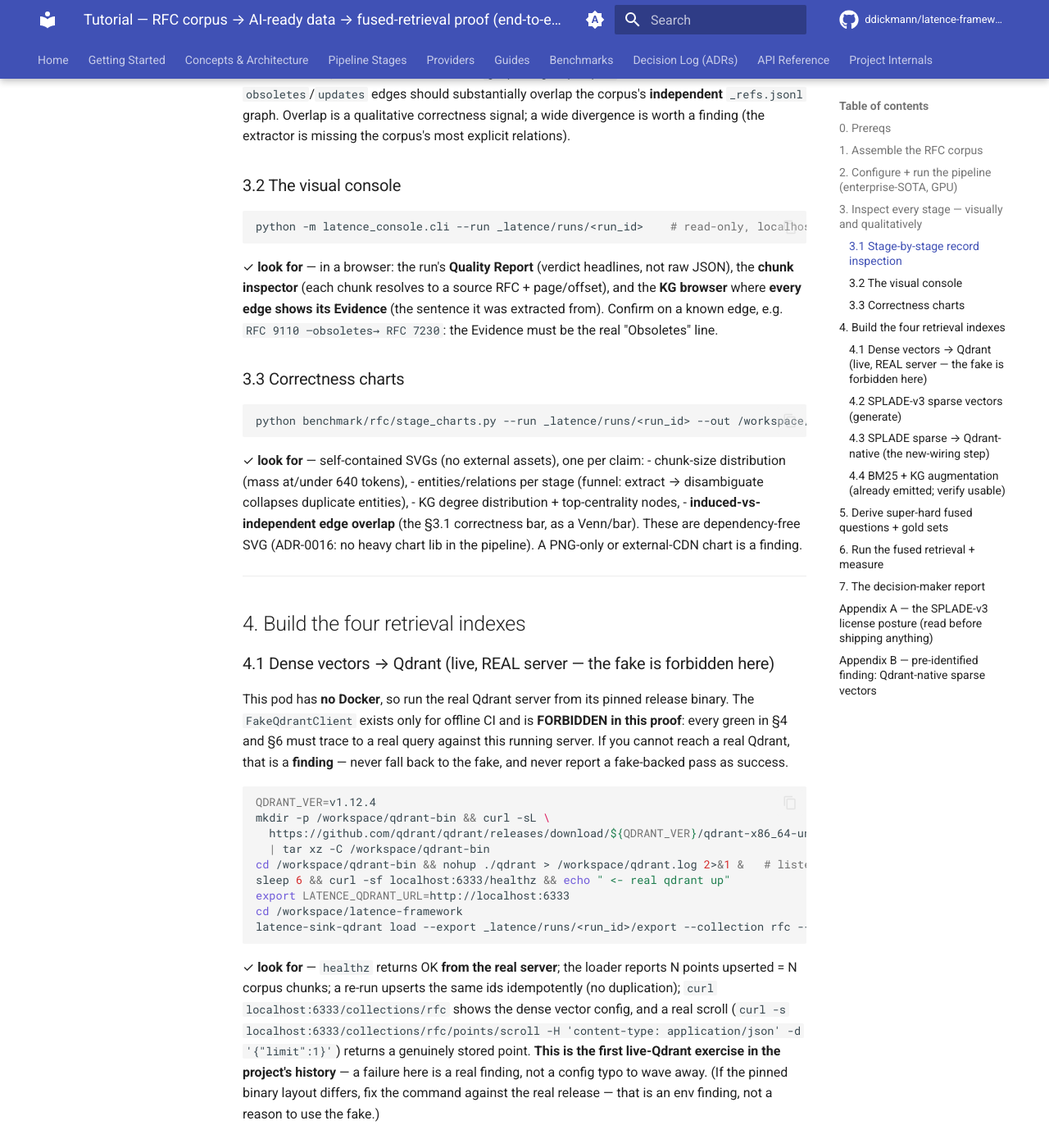
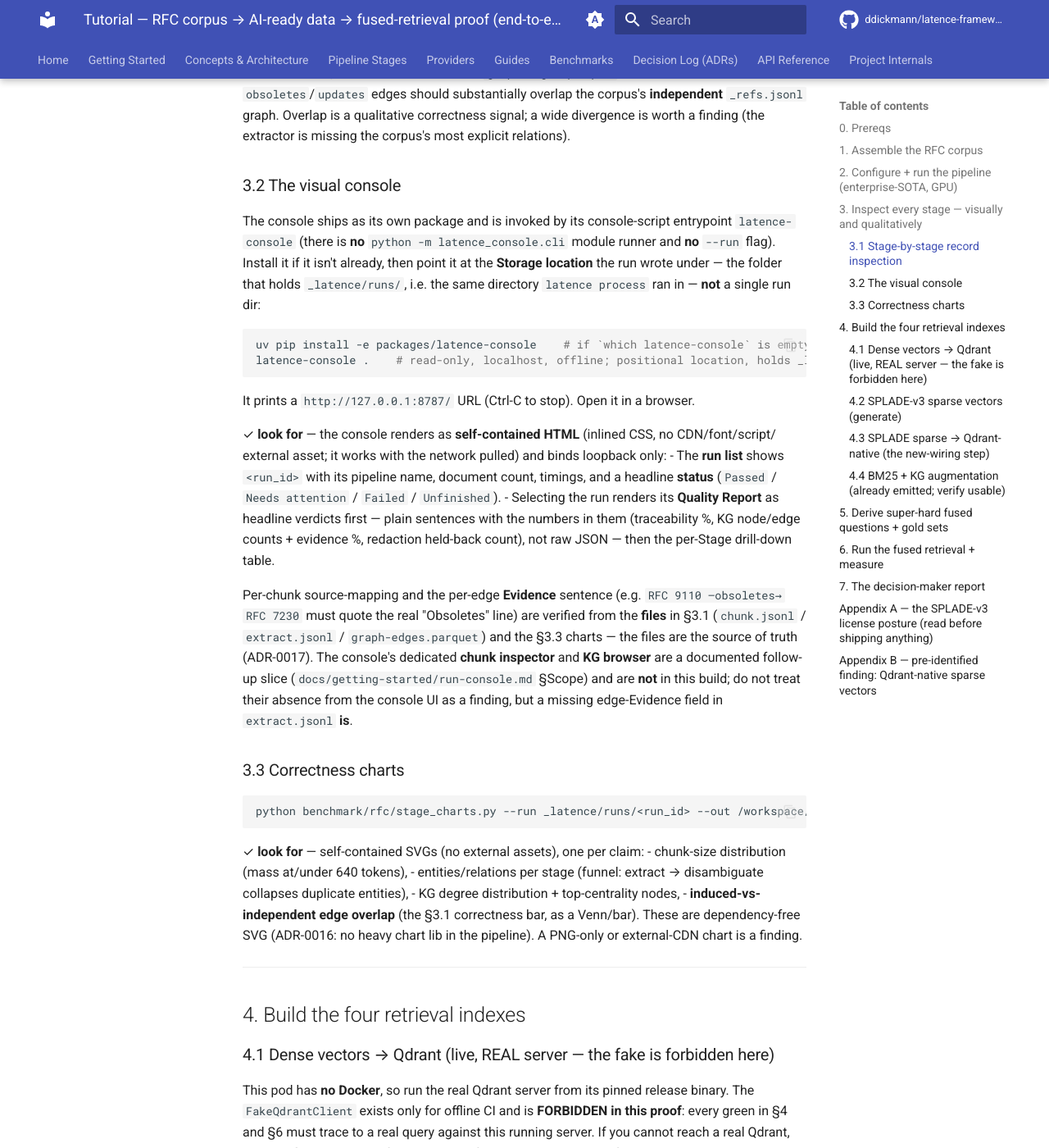
Before and after one commit to ddickmann/latence, an MkDocs documentation site: the page built from docs/TUTORIAL-rfc-retrieval-proof.md, in a window 1280 px wide and 1400 px high, scrolled down 3524 px. Shown: the whole window at 82% size. Built offline with MkDocs 1.6.1 and Material for MkDocs 9.7.7, drawn with Linux system fonts in a browser that asks for light colours; comment, search, counter and statistics services are not loaded.

Commit message:
fix(dogfood-3-inspect): The tutorial §3.2 console command `python -m latence_console.cli --run _latence/runs/<run_id>` does not run the console: `-m latence_console.cli` is a no-op (no __main__ guard / no __main__.py) and `--run` is not a valid option (the CLI takes a POSITIONAL `location`, no --run flag). On the pod it also fails first with ModuleNotFoundError because latence-console isn't installed. The console code itself renders fine via its real entrypoint `latence-console <run_dir>`.

````diff
--- a/docs/TUTORIAL-rfc-retrieval-proof.md
+++ b/docs/TUTORIAL-rfc-retrieval-proof.md
@@ -144,13 +144,31 @@ the `✓ look for` specifics:
   divergence is worth a finding (the extractor is missing the corpus's most explicit relations).
 
 ### 3.2 The visual console
+The console ships as its own package and is invoked by its console-script entrypoint
+`latence-console` (there is **no** `python -m latence_console.cli` module runner and **no** `--run`
+flag). Install it if it isn't already, then point it at the **Storage location** the run wrote under
+— the folder that holds `_latence/runs/`, i.e. the same directory `latence process` ran in — **not** a
+single run dir:
 ```bash
-python -m latence_console.cli --run _latence/runs/<run_id>    # read-only, localhost, offline
+uv pip install -e packages/latence-console    # if `which latence-console` is empty
+latence-console .    # read-only, localhost, offline; positional location, holds _latence/runs/
 ```
-✓ **look for** — in a browser: the run's **Quality Report** (verdict headlines, not raw JSON), the
-**chunk inspector** (each chunk resolves to a source RFC + page/offset), and the **KG browser** where
-**every edge shows its Evidence** (the sentence it was extracted from). Confirm on a known edge, e.g.
-`RFC 9110 —obsoletes→ RFC 7230`: the Evidence must be the real "Obsoletes" line.
+It prints a `http://127.0.0.1:8787/` URL (Ctrl-C to stop). Open it in a browser.
+
+✓ **look for** — the console renders as **self-contained HTML** (inlined CSS, no CDN/font/script/
+external asset; it works with the network pulled) and binds loopback only:
+- The **run list** shows `<run_id>` with its pipeline name, document count, timings, and a headline
+  **status** (`Passed` / `Needs attention` / `Failed` / `Unfinished`).
+- Selecting the run renders its **Quality Report** as headline verdicts first — plain sentences with
+  the numbers in them (traceability %, KG node/edge counts + evidence %, redaction held-back count),
+  not raw JSON — then the per-Stage drill-down table.
+
+Per-chunk source-mapping and the per-edge **Evidence** sentence (e.g. `RFC 9110 —obsoletes→ RFC 7230`
+must quote the real "Obsoletes" line) are verified from the **files** in §3.1 (`chunk.jsonl` /
+`extract.jsonl` / `graph-edges.parquet`) and the §3.3 charts — the files are the source of truth
+(ADR-0017). The console's dedicated **chunk inspector** and **KG browser** are a documented follow-up
+slice (`docs/getting-started/run-console.md` §Scope) and are **not** in this build; do not treat their
+absence from the console UI as a finding, but a missing edge-Evidence field in `extract.jsonl` **is**.
 
 ### 3.3 Correctness charts
 ```bash
````
